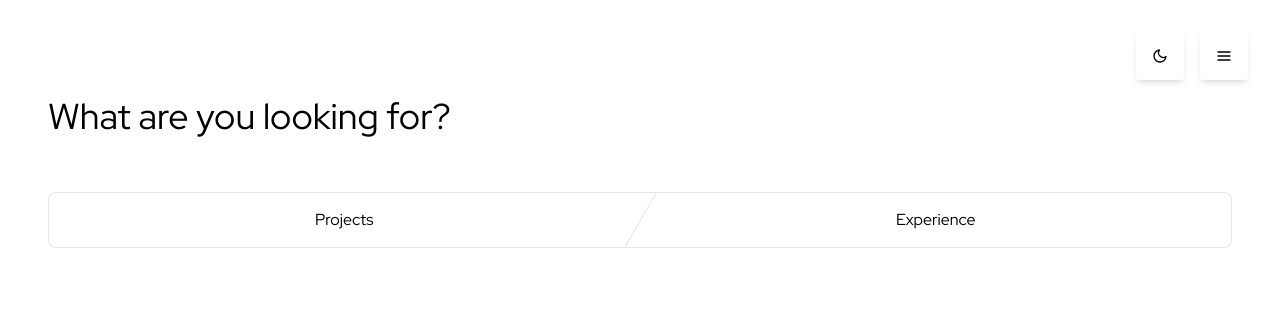
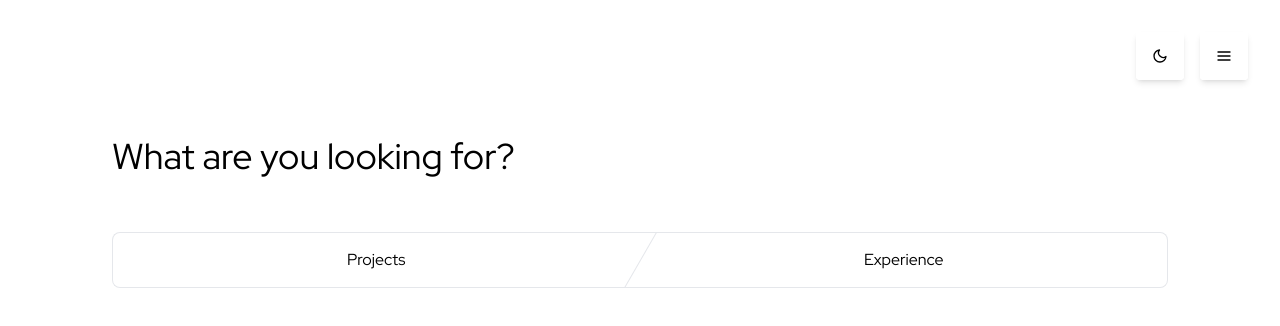
Before and after one commit to sparlos/sparling-dev, a Next.js app: page /projects-and-skills in a window 1280 px wide. Shown: the top 326 px of the page. Built offline with nearby package versions, Linux system fonts and the light colour scheme.

Commit message:
fix home game, improve sizing for projects and skills page

```diff
--- a/components/HomeGame.tsx
+++ b/components/HomeGame.tsx
@@ -28,7 +28,7 @@ export default function HomeGame({
             initial={{ opacity: 0, y: -10 }}
             animate={{ opacity: 1, y: 0 }}
             exit={{ opacity: 0, y: 10 }}
-            className="absolute right-40 top-8 w-48 rounded p-3 shadow-md dark:bg-slate-700"
+            className="absolute right-[22.5rem] top-8 w-48 rounded p-3 shadow-md dark:bg-slate-700"
             onClick={() => onQuitGame()}
           >
             Quit Game
--- a/pages/projects-and-skills/index.tsx
+++ b/pages/projects-and-skills/index.tsx
@@ -53,7 +53,7 @@ export default function ProjectsAndSkills({
 
   return (
     <ScrollableContentContainer
-      size="max-w-7xl"
+      size="max-w-6xl"
       title={`${
         toggleState === 'right' ? 'skills' : 'projects'
       } | sparling.dev`}
@@ -64,7 +64,7 @@ export default function ProjectsAndSkills({
             {!toggleState && (
               <motion.h1
                 layout
-                className="mb-6 mt-14 text-2xl sm:mt-0 sm:mb-14 sm:text-4xl"
+                className="mb-6 mt-14 text-2xl sm:mt-10 sm:mb-14 sm:text-4xl"
                 {...headingAnimation}
               >
                 What are you looking for?
--- a/utils/animations/bigToggle.ts
+++ b/utils/animations/bigToggle.ts
@@ -9,7 +9,7 @@ export const getToggleContainerAnimation = (
     : { height: '3.5rem', width: 'auto' },
   animate: {
     height: isSmall ? '2.5rem' : '3.5rem',
-    width: isSmall ? '34rem' : 'auto',
+    width: isSmall ? '50rem' : 'auto',
   },
   transition: DEFAULT_SPRING_TRANSITION,
 })
```
